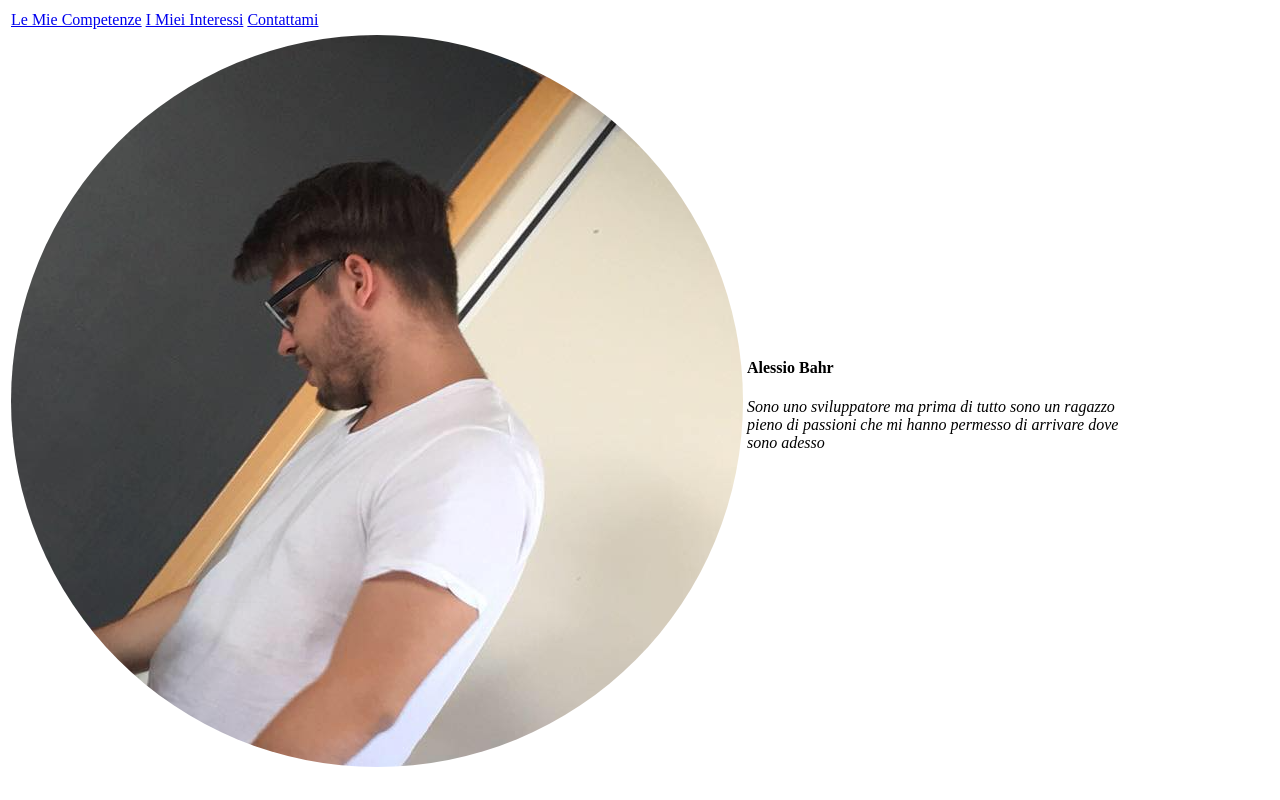
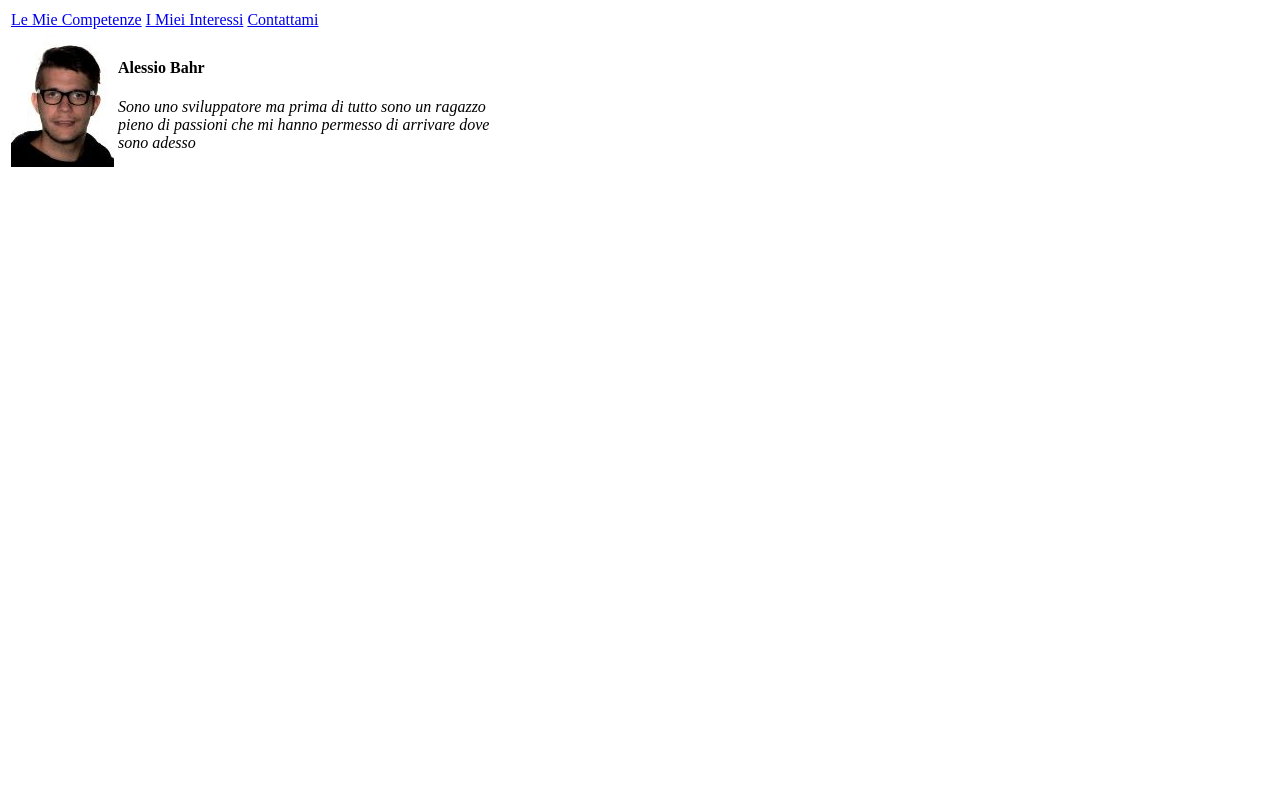
Before and after one commit to bahralessio/bahralessio.github.io, a plain HTML site: page index.html in a window 1280 px wide. Drawn offline with Linux system fonts and the light colour scheme.

Commit message:
modified index

```diff
--- a/index.html
+++ b/index.html
@@ -15,7 +15,7 @@
         </table>
         <table>
             <tr>
-                <td><img src="images/circle-cropped.png" alt="Foto di Alessio Bahr"></td>
+                <td><img src="images/fotouni.jpg" alt="Foto di Alessio Bahr"></td>
                 <td>
                     <h4><strong>Alessio Bahr</strong></h4>
                     <p><em>Sono uno sviluppatore ma prima di tutto sono un ragazzo<br>
```
